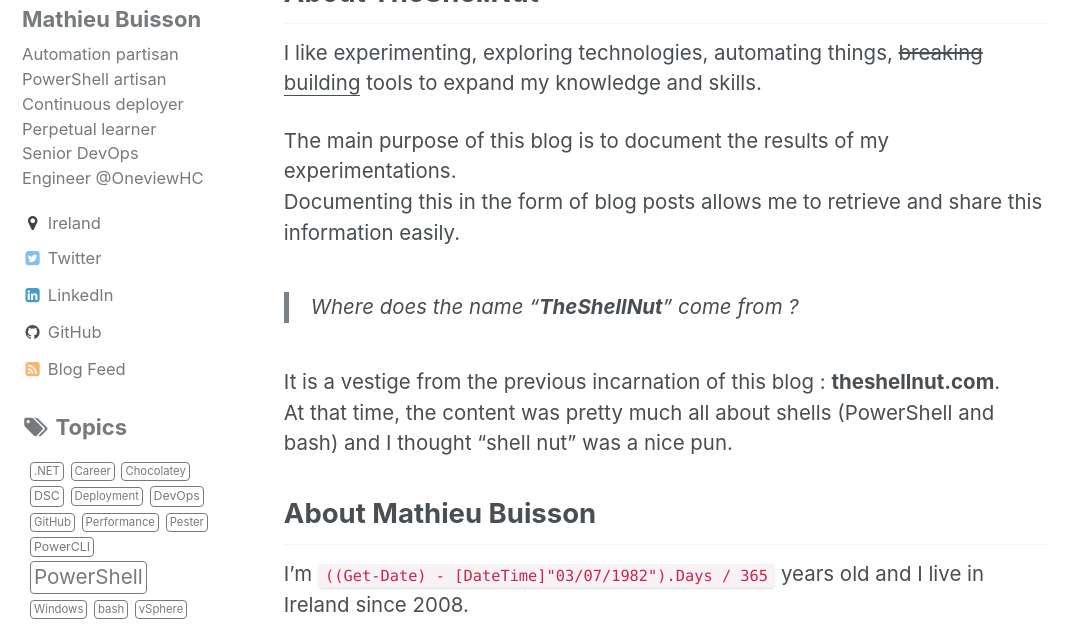
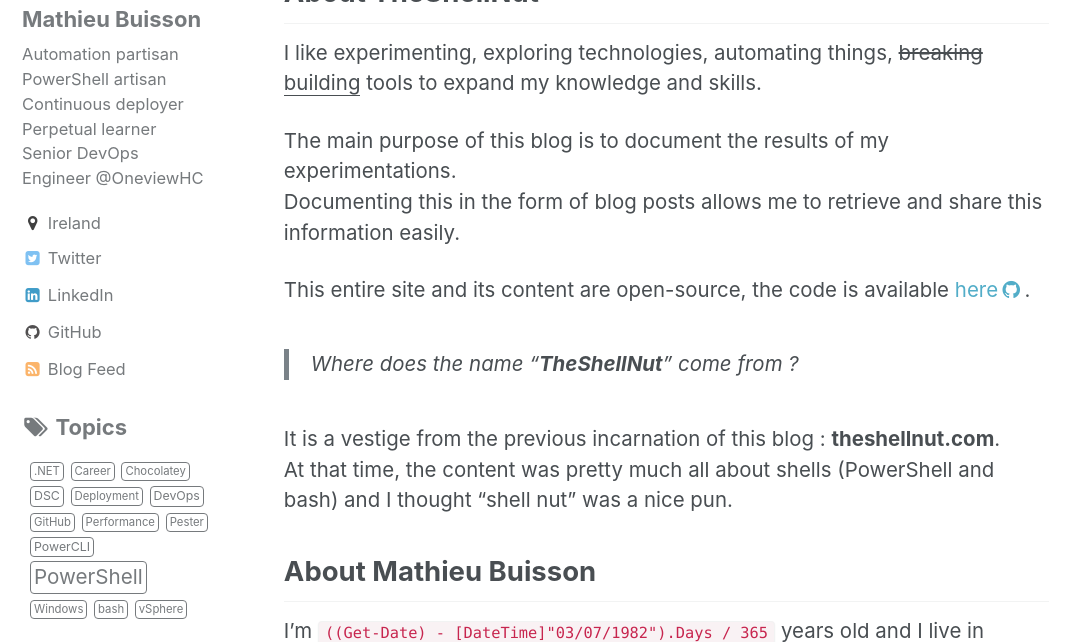
Before and after one commit to MathieuBuisson/MathieuBuisson.github.io, a Jekyll site: the page built from _pages/about.md, in a window 1280 px wide and 900 px high, cut to the strip 258-900 px from the top of the window. Shown: the whole strip, without its empty margins (0-1082 px from the left). Built offline with Jekyll 4.4.1, drawn with Linux system fonts in a browser that asks for light colours.

Commit message:
Add link to this site's GitHub repo in about page

```diff
--- a/_pages/about.md
+++ b/_pages/about.md
@@ -9,6 +9,8 @@ I like experimenting, exploring technologies, automating things, <del>breaking</
 
 The main purpose of this blog is to document the results of my experimentations.
 Documenting this in the form of blog posts allows me to retrieve and share this information easily.
+
+This entire site and its content are open-source, the code is available [here<i class="fa fa-fw fa-github" aria-hidden="true"></i>](https://github.com/MathieuBuisson/MathieuBuisson.github.io).
 
 > Where does the name "**TheShellNut**" come from ?
 
```
